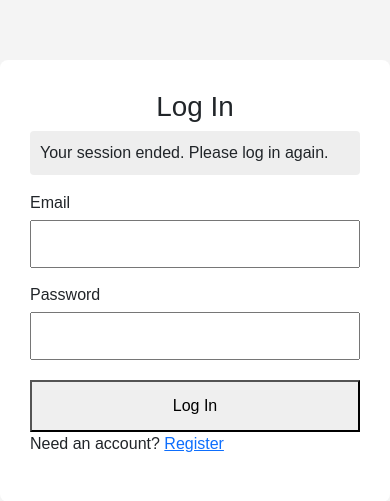
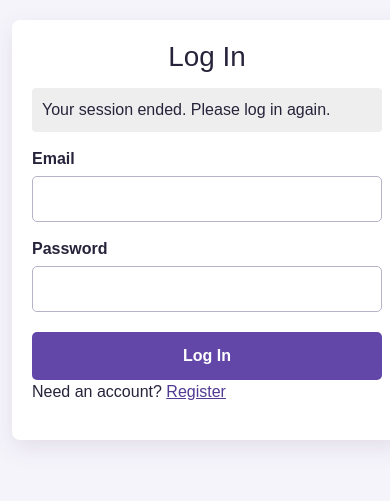
Before and after one commit to Mini-Facebook-Application/mini-facebook, a PHP site: page /login.php?expired=1 in a window 390 px wide. Shown: the top 501 px of the page. Run offline with PHP 8.4, Linux system fonts and the light colour scheme; the visitor is signed in with stand-in values (Sample User, id 1).

Commit message:
CSS styles for better design and responsiveness
Updated styles for improved layout and aesthetics.

```diff
--- a/style.css
+++ b/style.css
@@ -1,49 +1,220 @@
 body {
+    margin: 0;
+    background: #f6f4fb;
+    color: #27233a;
     font-family: Arial, sans-serif;
-    background: #f4f4f4;
-    margin: 0;
 }
 
 .container {
-    max-width: 500px;
+    max-width: 620px;
     margin: 60px auto;
+    padding: 30px;
     background: white;
-    padding: 30px;
     border-radius: 8px;
+    box-shadow: 0 8px 24px rgba(45, 35, 75, 0.1);
 }
+
+.feed-container,
+.admin-container {
+    max-width: 850px;
+}
+
+
+/* Headings and links */
 
 h1 {
     text-align: center;
+}
+
+a {
+    color: #513a91;
+}
+
+.page-heading,
+.post-header,
+.post-actions {
+    display: flex;
+    align-items: center;
+    justify-content: space-between;
+    gap: 12px;
 }
 
 label {
     display: block;
     margin-top: 15px;
     margin-bottom: 5px;
+    font-weight: 600;
 }
 
-input {
+input,
+textarea {
     width: 100%;
     padding: 10px;
     box-sizing: border-box;
+    border: 1px solid #b8b2c8;
+    border-radius: 5px;
+    font: inherit;
+}
+
+input:disabled {
+    background: #eeeeee;
 }
 
 button {
     width: 100%;
     margin-top: 20px;
     padding: 12px;
+    border: 0;
+    border-radius: 5px;
+    background: #6246a8;
+    color: white;
+    font-weight: 600;
     cursor: pointer;
 }
 
+button:hover,
+.button-secondary:hover,
+.button-danger:hover {
+    opacity: 0.88;
+}
+
+
+/* Status messages */
+
 .message {
+    margin: 15px 0;
     padding: 10px;
     background: #eeeeee;
     border-radius: 4px;
 }
-.post{
-    margin-top:20px;
-    border:1px solid #ccc;
-    padding:15px;
-    border-radius:6px;
-    background:white;
+
+
+/* Create-post area */
+
+.card-section {
+    margin: 20px 0;
+    padding: 18px;
+    border: 1px solid #d8d2e6;
+    border-radius: 7px;
 }
+
+.card-section h2 {
+    font-size: 1.2rem;
+}
+
+
+/* Posts */
+
+.post {
+    margin-top: 20px;
+    padding: 15px;
+    border: 1px solid #ccc;
+    border-radius: 6px;
+    background: white;
+}
+
+.post h2 {
+    font-size: 1.2rem;
+}
+
+.post small {
+    color: #666;
+}
+
+
+/* Comments */
+
+.comments {
+    margin-top: 18px;
+    padding-top: 12px;
+    border-top: 1px solid #ddd;
+}
+
+.comments h3 {
+    font-size: 1rem;
+}
+
+.comment {
+    margin: 8px 0;
+    padding: 9px;
+    background: #f2eff8;
+    border-radius: 5px;
+}
+
+.comment small {
+    display: block;
+    color: #666;
+}
+
+.comment-form button {
+    width: auto;
+    padding: 8px 14px;
+}
+
+
+/* Inline links and action buttons */
+
+.inline-form {
+    display: inline;
+}
+
+.inline-form button,
+.button-secondary,
+.button-danger,
+.link-button {
+    display: inline-block;
+    width: auto;
+    margin: 0;
+    padding: 8px 12px;
+    border-radius: 5px;
+    text-decoration: none;
+}
+
+.button-secondary {
+    background: #ddd6ee;
+    color: #35255c;
+}
+
+.button-danger {
+    background: #a8324a;
+    color: white;
+}
+
+.link-button {
+    padding: 0;
+    background: none;
+    color: #513a91;
+    text-decoration: underline;
+}
+
+
+/* Superuser table */
+
+.user-table {
+    width: 100%;
+    border-collapse: collapse;
+}
+
+.user-table th,
+.user-table td {
+    padding: 10px;
+    border-bottom: 1px solid #ddd;
+    text-align: left;
+}
+
+
+/* Mobile layout */
+
+@media (max-width: 700px) {
+
+    .container {
+        margin: 20px 12px;
+        padding: 20px;
+    }
+
+    .page-heading,
+    .post-header {
+        align-items: flex-start;
+        flex-direction: column;
+    }
+}
```
